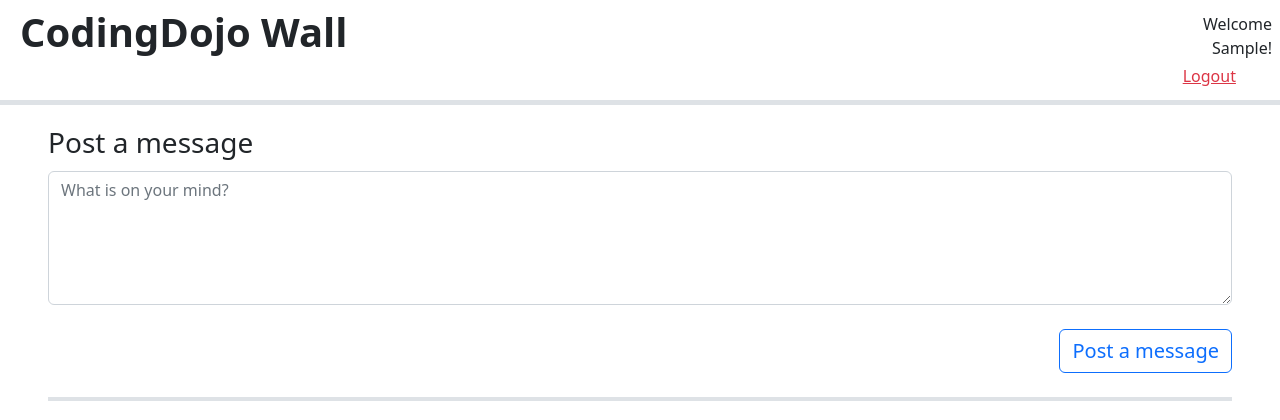
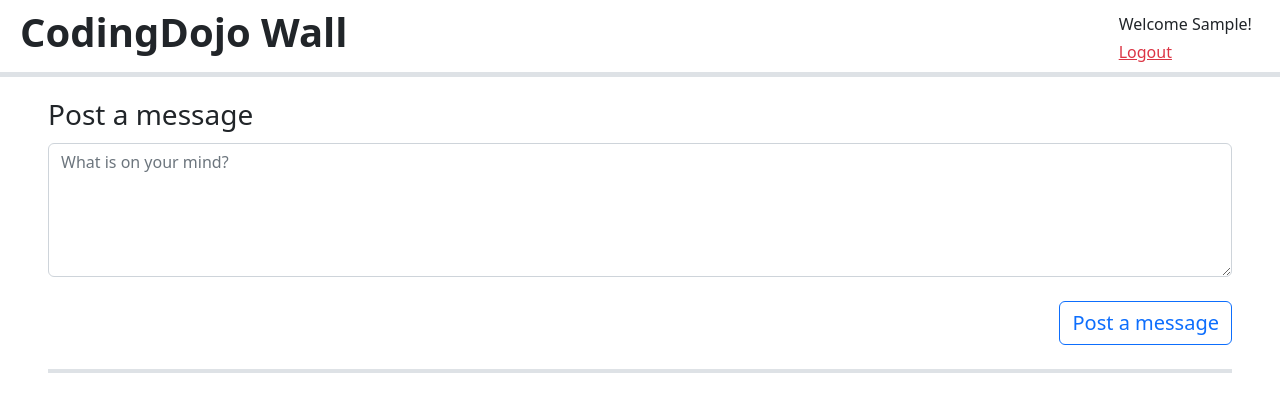
Before and after one commit to RiyadBustami/Django_fundamentals, a Django app: template the_wall_proj/the_wall_app/templates/wall.html in a window 1280 px wide. Shown: the top 420 px of the page. Run offline with Django 4.2, Linux system fonts and the light colour scheme; the template is opened without the code that fills it: values that come from a table or form of the project are taken from there, others are empty; tables that the repository leaves empty hold one stand-in row (values such as "Sample post").

Commit message:
descending ordered the messages

```diff
--- a/the_wall_proj/the_wall_app/templates/wall.html
+++ b/the_wall_proj/the_wall_app/templates/wall.html
@@ -16,9 +16,9 @@
             <h1 class="col-10 fw-bolder fs-1">
                 CodingDojo Wall
             </h1>
-            <div class="col-1 text-end">
-                <p class="row my-1">Welcome {{logged_user.first_name}}!</p>
-                <a href="/logout/" class="row link-danger m-1 text-end  fs-6">Logout</a>
+            <div class="col-1 text-center mx-5">
+                <p class="row my-1 text-nowrap">Welcome {{logged_user.first_name}}!</p>
+                <a href="/logout/" class="row link-danger text-end  fs-6">Logout</a>
             </div>
         </div>
     </header>
--- a/the_wall_proj/the_wall_app/views.py
+++ b/the_wall_proj/the_wall_app/views.py
@@ -9,7 +9,7 @@ def index(request):
     if 'id' in request.session:
         context={
             'logged_user':User.objects.get(id=request.session['id']),
-            'messages':Message.objects.all().order_by('created_at'),
+            'messages':Message.objects.all().order_by('-created_at'),
 
         }
         print(context['messages'])
```
Also changed, not shown: the_wall_proj/db.sqlite3.
